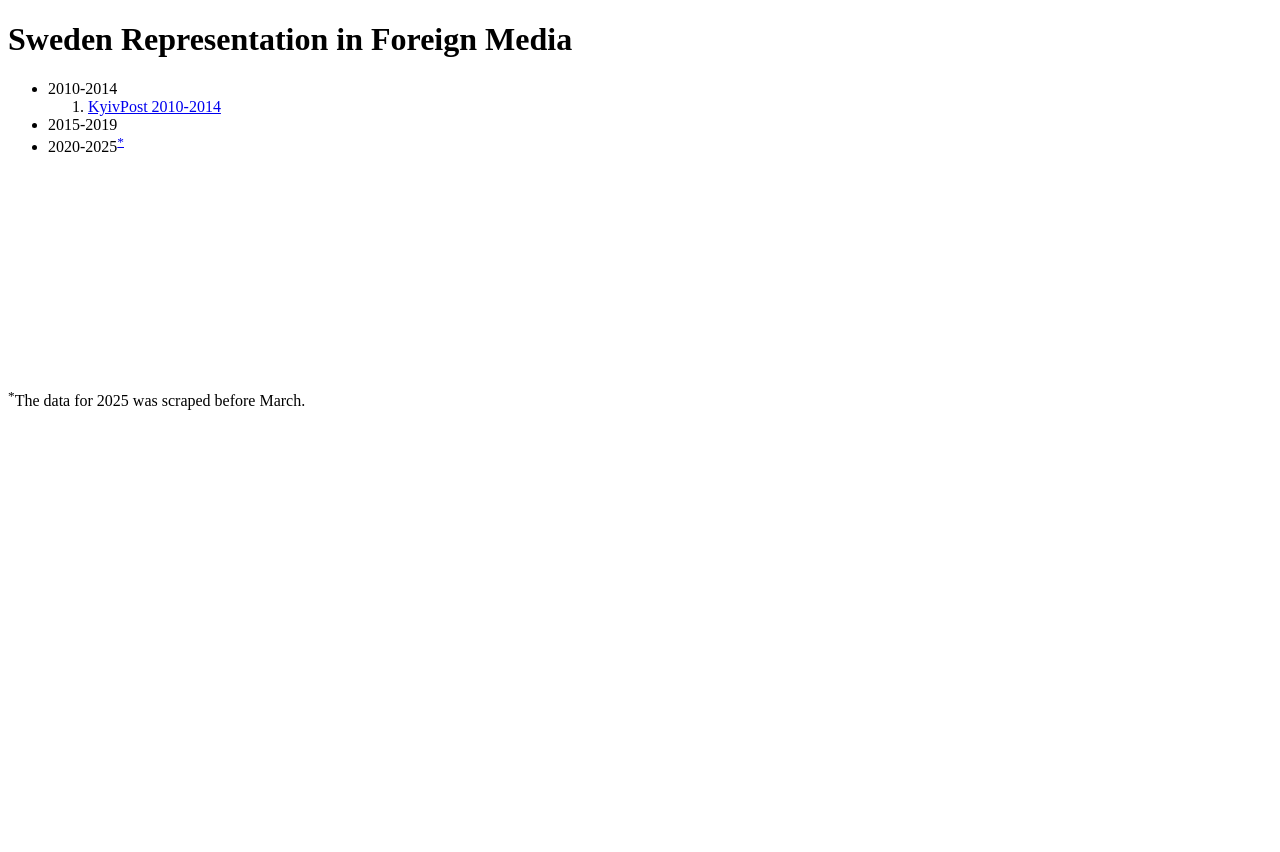
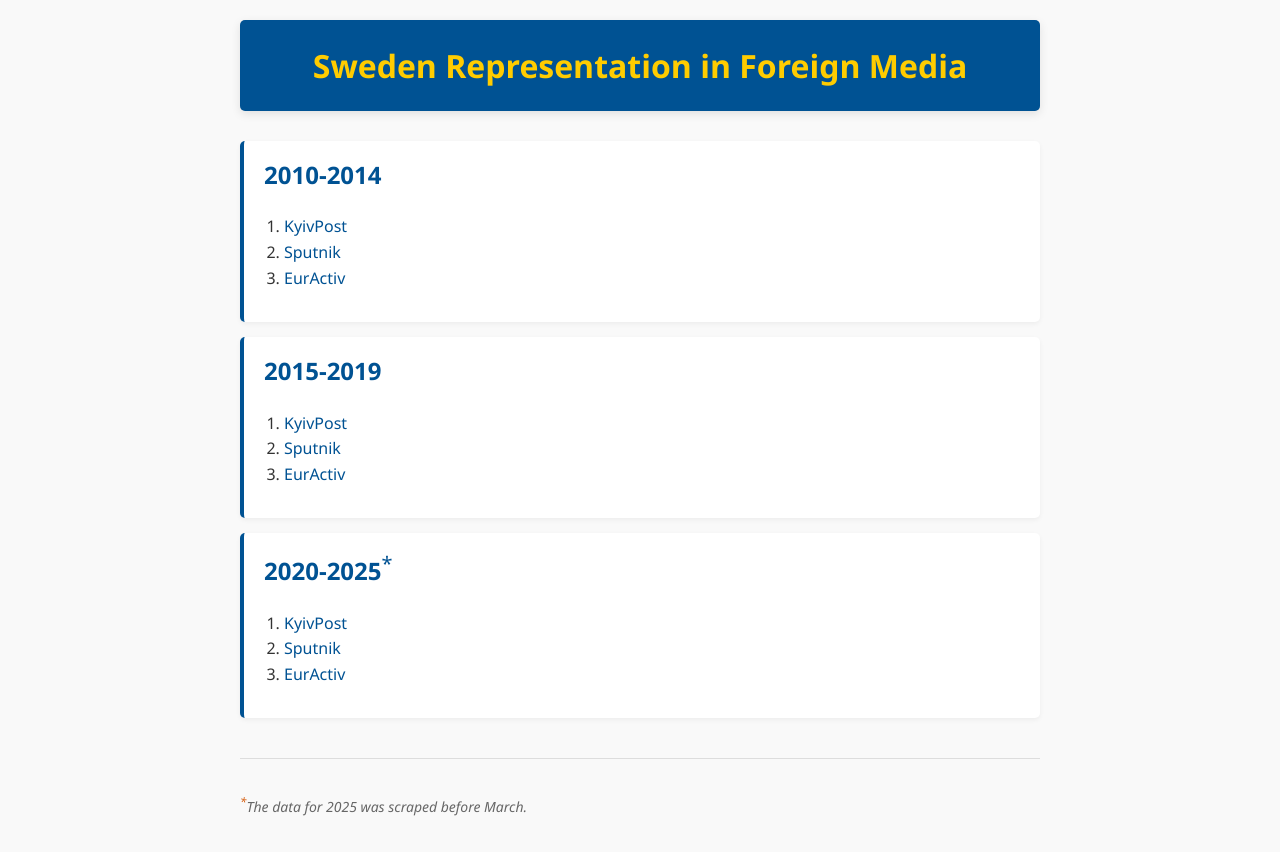
Before and after one commit to daschablume/sweden-repr, a plain HTML site: page docs/index.html in a window 1280 px wide. Before the commit the page ends 800 px from the top, so only its background shows below. Drawn offline with Linux system fonts and the light colour scheme.

Commit message:
Update index.html

```diff
--- a/docs/index.html
+++ b/docs/index.html
@@ -2,20 +2,127 @@
 <html lang="en">
 <head>
   <meta charset="UTF-8">
-  <title>Sweden Prepr</title>
+  <meta name="viewport" content="width=device-width, initial-scale=1.0">
+  <title>Sweden Representation in Foreign Media</title>
+  <style>
+    body {
+      font-family: 'Segoe UI', Tahoma, Geneva, Verdana, sans-serif;
+      line-height: 1.6;
+      color: #333;
+      max-width: 800px;
+      margin: 0 auto;
+      padding: 20px;
+      background-color: #f9f9f9;
+    }
+
+    header {
+      background-color: #005293; /* Swedish blue */
+      color: #ffcc00; /* Swedish yellow */
+      padding: 20px;
+      border-radius: 5px;
+      margin-bottom: 30px;
+      box-shadow: 0 3px 10px rgba(0,0,0,0.1);
+    }
+
+    h1 {
+      margin: 0;
+      font-size: 32px;
+      text-align: center;
+    }
+
+    .time-period {
+      background-color: #fff;
+      border-radius: 5px;
+      padding: 15px 20px;
+      margin-bottom: 15px;
+      box-shadow: 0 2px 5px rgba(0,0,0,0.05);
+      border-left: 4px solid #005293;
+      transition: transform 0.2s ease;
+    }
+
+    .time-period:hover {
+      transform: translateX(5px);
+    }
+
+    .time-period h2 {
+      margin-top: 0;
+      color: #005293;
+    }
+
+    ul {
+      list-style-type: none;
+      padding: 0;
+    }
+
+    ol {
+      padding-left: 20px;
+    }
+
+    a {
+      color: #005293;
+      text-decoration: none;
+      font-weight: 500;
+      transition: color 0.2s ease;
+    }
+
+    a:hover {
+      color: #003366;
+      text-decoration: underline;
+    }
+
+    .footer {
+      margin-top: 40px;
+      padding-top: 20px;
+      border-top: 1px solid #ddd;
+      font-size: 14px;
+      color: #666;
+    }
+
+    sup {
+      color: #d35400;
+    }
+
+    .footnote {
+      font-style: italic;
+    }
+  </style>
 </head>
 <body>
-  <h1>Sweden Representation in Foreign Media</h1>
-  <ul>
-    <li>2010-2014</li>
-    <ol>
-      <li><a href="https://daschablume.github.io/swedenrepr/kyivpost2010-2014.html">KyivPost 2010-2014</a></li>
-    </ol>
-    <li>2015-2019</li>
-    <li>2020-2025<sup><a href="#footnote-1">*</a></sup></li>
-  </ul>
-<div style="height: 200px;"></div>
-<p id="footnote-1"><sup>*</sup>The data for 2025 was scraped before March.</p>
+  <header>
+    <h1>Sweden Representation in Foreign Media</h1>
+  </header>
+
+  <main>
+    <div class="time-period">
+      <h2>2010-2014</h2>
+      <ol>
+        <li><a href="https://daschablume.github.io/swedenrepr/kyivpost2010-2014.html">KyivPost</a></li>
+        <li><a href="https://daschablume.github.io/swedenrepr/sputnik2010-2014.html">Sputnik</a></li>
+        <li><a href="https://daschablume.github.io/swedenrepr/euractiv2010-2014.html">EurActiv</a></li>
+      </ol>
+    </div>
+
+    <div class="time-period">
+      <h2>2015-2019</h2>
+        <ol>
+        <li><a href="https://daschablume.github.io/swedenrepr/kyivpost2015-2019.html">KyivPost</a></li>
+        <li><a href="https://daschablume.github.io/swedenrepr/sputnik2015-2019.html">Sputnik</a></li>
+        <li><a href="https://daschablume.github.io/swedenrepr/euractiv2015-2019.html">EurActiv</a></li>
+      </ol>
+    </div>
+
+    <div class="time-period">
+      <h2>2020-2025<sup><a href="#footnote-1">*</a></sup></h2>
+       <ol>
+        <li><a href="https://daschablume.github.io/swedenrepr/kyivpost2020-2025.html">KyivPost</a></li>
+        <li><a href="https://daschablume.github.io/swedenrepr/sputnik2020-2025.html">Sputnik</a></li>
+        <li><a href="https://daschablume.github.io/swedenrepr/euractiv2020-2025.html">EurActiv</a></li>
+      </ol>
+    </div>
+  </main>
+
+  <div class="footer">
+    <p id="footnote-1" class="footnote"><sup>*</sup>The data for 2025 was scraped before March.</p>
+  </div>
 </body>
-
 </html>
```
